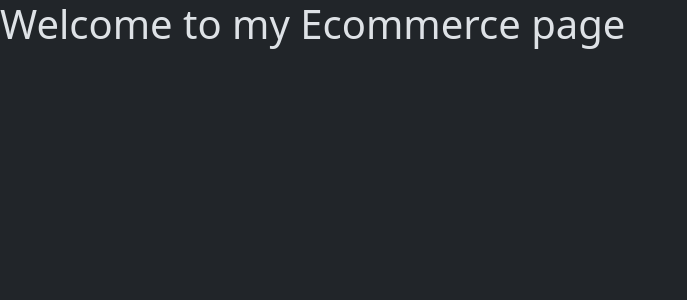
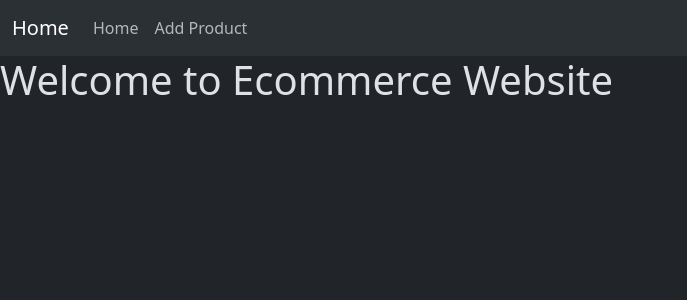
Before and after one commit to aarshpatel1/e-commerce-redux, a React (Vite) app: page / in a window 1280 px wide. Shown: the top 300 px of the page, without its empty margins (0-687 px from the left). Built offline with nearby package versions, Linux system fonts and the light colour scheme.

Commit message:
router setup

```diff
--- a/package.json
+++ b/package.json
@@ -14,7 +14,8 @@
     "bootstrap": "^5.3.8",
     "react": "^19.1.1",
     "react-dom": "^19.1.1",
-    "react-redux": "^9.2.0"
+    "react-redux": "^9.2.0",
+    "react-router": "^7.9.3"
   },
   "devDependencies": {
     "@eslint/js": "^9.36.0",
--- a/src/App.jsx
+++ b/src/App.jsx
@@ -1,9 +1,19 @@
-import React from "react";
+import { BrowserRouter, Route, Routes } from "react-router";
+
+import Display from "./pages/Display";
+import AddProduct from "./pages/AddProduct";
+import Navbar from "./components/Navbar";
 
 export default function App() {
 	return (
 		<>
-			<h1>Welcome to my Ecommerce page</h1>
+			<BrowserRouter>
+				<Navbar />
+				<Routes>
+					<Route path="/" element={<Display />} />
+					<Route path="/addProduct" element={<AddProduct />} />
+				</Routes>
+			</BrowserRouter>
 		</>
 	);
 }
--- /dev/null
+++ b/src/components/Navbar.jsx
@@ -0,0 +1,45 @@
+import React from "react";
+import { Link } from "react-router";
+
+export default function Navbar() {
+	return (
+		<>
+			<nav className="navbar navbar-expand-lg bg-body-tertiary">
+				<div className="container-fluid">
+					<Link className="navbar-brand" to="/">
+						Home
+					</Link>
+					<button
+						className="navbar-toggler"
+						type="button"
+						data-bs-toggle="collapse"
+						data-bs-target="#navbarNav"
+						aria-controls="navbarNav"
+						aria-expanded="false"
+						aria-label="Toggle navigation"
+					>
+						<span className="navbar-toggler-icon" />
+					</button>
+					<div className="collapse navbar-collapse" id="navbarNav">
+						<ul className="navbar-nav">
+							<li className="nav-item">
+								<Link
+									className="nav-link"
+									aria-current="page"
+									to="/"
+								>
+									Home
+								</Link>
+							</li>
+							<li className="nav-item">
+								<Link className="nav-link" to="/addProduct">
+									Add Product
+								</Link>
+							</li>
+						</ul>
+					</div>
+				</div>
+			</nav>
+		</>
+	);
+}
--- /dev/null
+++ b/src/pages/AddProduct.jsx
@@ -0,0 +1,9 @@
+import React from "react";
+
+export default function AddProduct() {
+	return (
+		<div>
+			<h1>Add Product</h1>
+		</div>
+	);
+}
--- /dev/null
+++ b/src/pages/Display.jsx
@@ -0,0 +1,9 @@
+import React from "react";
+
+export default function Display() {
+	return (
+		<div>
+			<h1>Welcome to Ecommerce Website</h1>
+		</div>
+	);
+}
```
Also changed, not shown: src/features/productSlice.js (added), src/store/store.js (added), 1 other file (tests, documents, lock files or other folders).
